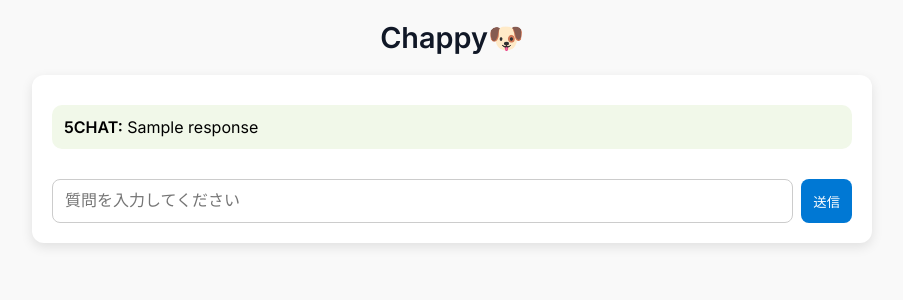
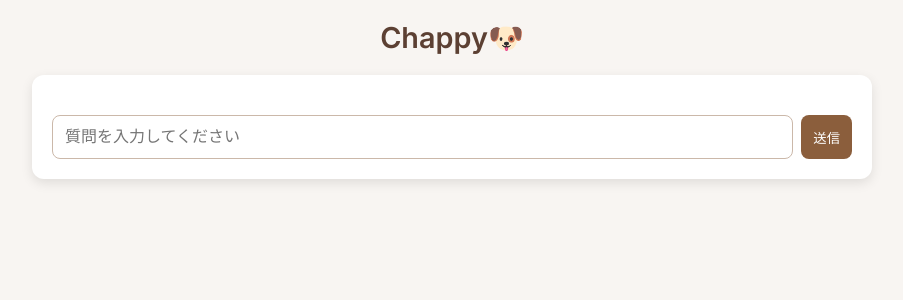
Before and after one commit to furyu0927/azurewebapp, a Flask app: template templates/index.html in a window 1280 px wide. Shown: the top 300 px of the page, without its empty margins (188-1091 px from the left). Run offline with Flask 3, Linux system fonts and the light colour scheme; the template is opened without the code that fills it: most values are stand-ins (such as "Sample title", 1, 10 or a date in 2020).

Commit message:
履歴対応＋カフェ風カラー＋アイコン反映

```diff
--- a/app.py
+++ b/app.py
@@ -8,6 +8,9 @@ from functools import wraps
 load_dotenv()
 
 app = Flask(__name__)
+
+# --- 会話履歴 ---
+history = []
 
 # --- ベーシック認証 ---
 def check_auth(username, password):
@@ -39,24 +42,26 @@ DEPLOYMENT_NAME = os.environ.get("DEPLOYMENT_NAME", "gpt-5-chat-Mika")
 @app.route("/")
 @requires_auth
 def index():
-    return render_template("index.html", response="")
+    return render_template("index.html", history=history)
 
 @app.route("/chat", methods=["POST"])
 @requires_auth
 def chat():
     user_input = request.form["user_input"]
+    history.append({"role": "user", "content": user_input})
+
     try:
         response = openai.chat.completions.create(
             model=DEPLOYMENT_NAME,
-            messages=[{"role": "user", "content": user_input}]
+            messages=history
         )
         reply = response.choices[0].message.content
     except Exception as e:
         reply = f"エラーが発生しました: {e}"
 
-    return render_template("index.html", response=reply)
+    history.append({"role": "assistant", "content": reply})
+    return render_template("index.html", history=history)
 
 if __name__ == "__main__":
-    # Azure Web App では 0.0.0.0:$PORT
     port = int(os.environ.get("PORT", 8000))
     app.run(host="0.0.0.0", port=port)
--- a/templates/index.html
+++ b/templates/index.html
@@ -9,13 +9,13 @@
     body {
         font-family: 'Inter', sans-serif;
         margin: 20px;
-            background-color: #f9f9f9;
+        background-color: #f8f5f2; /* 全体背景：やさしいアイボリー */
     }
     h1 {
         text-align: center;
         font-weight: 600;
         font-size: 1.8rem;
-            color: #111827;
+        color: #5c4033; /* タイトル：落ち着いたブラウン */
     }
     .chat-container {
         max-width: 800px;
@@ -32,19 +32,27 @@
         margin-bottom: 20px;
     }
     .message {
+        display: flex;
+        align-items: flex-start;
+        gap: 8px;
         margin: 10px 0;
         padding: 12px;
         border-radius: 10px;
         word-wrap: break-word;
-            white-space: pre-wrap; /* 改行を反映 */
+        white-space: pre-wrap;
     }
-        .bot {
-            background: #f1f8e9;
-            text-align: left;
+    .message .icon {
+        font-size: 1.4rem;
     }
     .user {
-            background: #e0f2fe;
+        background: #e6d5c3; /* ユーザー 💬: ベージュ */
         text-align: right;
+        color: #2d1e12;
+    }
+    .ai {
+        background: #fdf6ec; /* AI 🐶: アイボリー */
+        text-align: left;
+        color: #3e2c23;
     }
     .input-box {
         display: flex;
@@ -55,26 +63,24 @@
         flex: 1 1 100%;
         padding: 12px;
         font-size: 16px;
-            border: 1px solid #ccc;
+        border: 1px solid #cbb8a9;
         border-radius: 8px;
     }
     .input-box button {
         flex: 1 1 100%;
         padding: 12px;
-            background: #0078d4;
+        background: #8b5e3c; /* コーヒーブラウン */
         color: white;
         border: none;
         border-radius: 8px;
         cursor: pointer;
     }
     .input-box button:hover {
-            background: #005a9e;
+        background: #6f452a; /* 濃いブラウン */
     }
-
     @media(min-width: 500px){
         .input-box input[type="text"] {
             flex: 1 1 auto;
-                margin-bottom: 0;
         }
         .input-box button {
             flex: 0 0 auto;
@@ -87,9 +93,13 @@
 <h1>Chappy🐶</h1>
 <div class="chat-container">
     <div class="chat-history">
-            {% if response %}
-                <div class="message bot"><strong>5CHAT:</strong> {{ response }}</div>
+        {% for entry in history %}
+            {% if entry.role == 'user' %}
+                <div class="message user"><div class="icon">💬</div>{{ entry.content }}</div>
+            {% elif entry.role == 'assistant' %}
+                <div class="message ai"><div class="icon">🐶</div>{{ entry.content }}</div>
             {% endif %}
+        {% endfor %}
     </div>
     <form method="post" action="/chat" class="input-box">
         <input type="text" name="user_input" placeholder="質問を入力してください" required>
```
Lines whose indentation alone changed are shown as unchanged.
